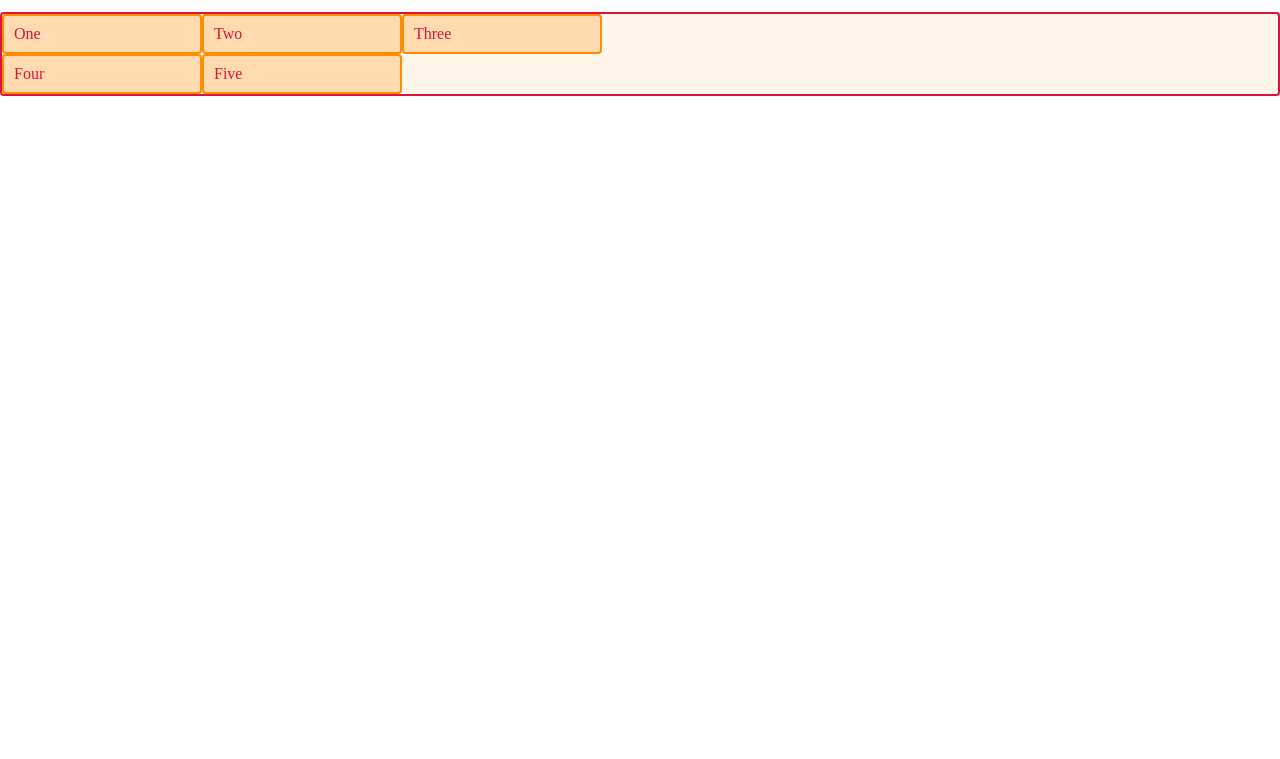
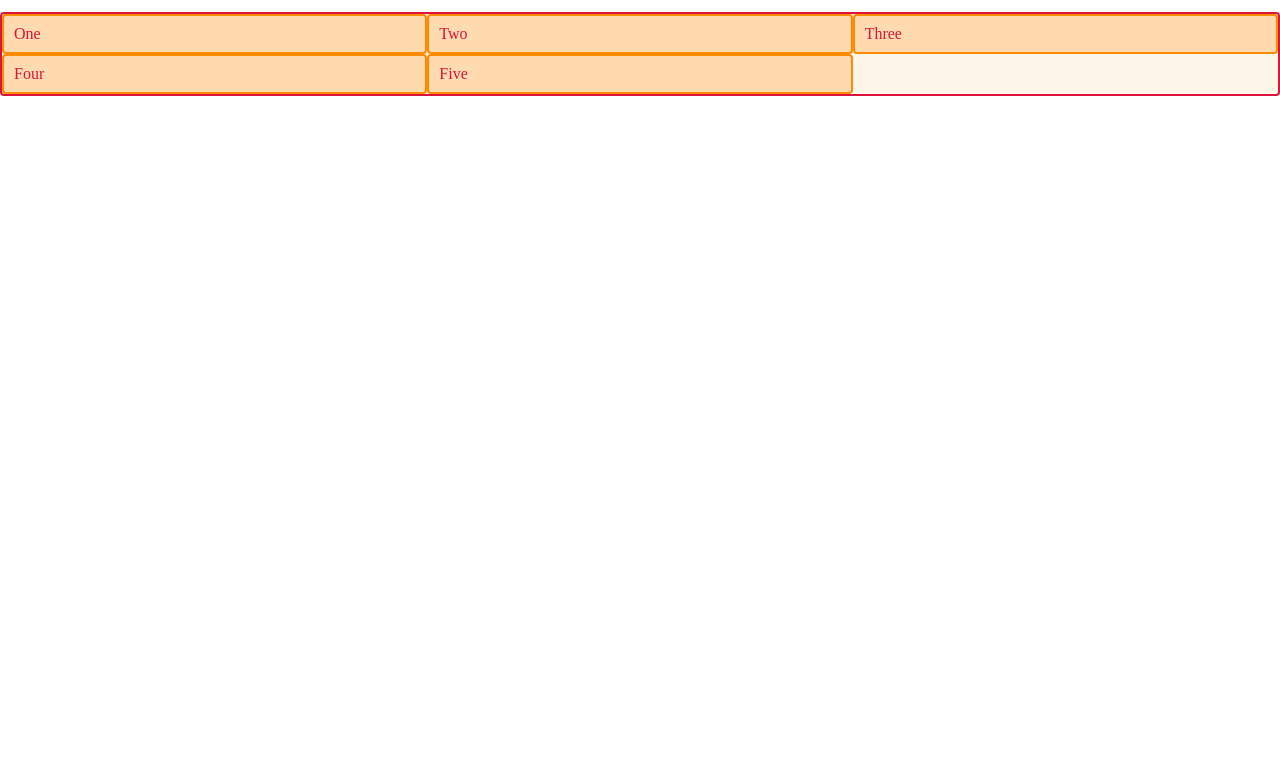
Before and after one commit to ynakanoendertech/css-grid-2, a website: page index.html in a window 1280 px wide. Shown: the part 41-800 px from the top of the page. Drawn offline with nearby package versions, Linux system fonts and the light colour scheme.

Commit message:
Use fr unit

```diff
--- a/index.html
+++ b/index.html
@@ -26,7 +26,7 @@
             border-radius: 4px;
 
             display: grid;
-            grid-template-columns: 200px 200px 200px;
+            grid-template-columns: 1fr 1fr 1fr;
         }
     </style>
 </head>
```
